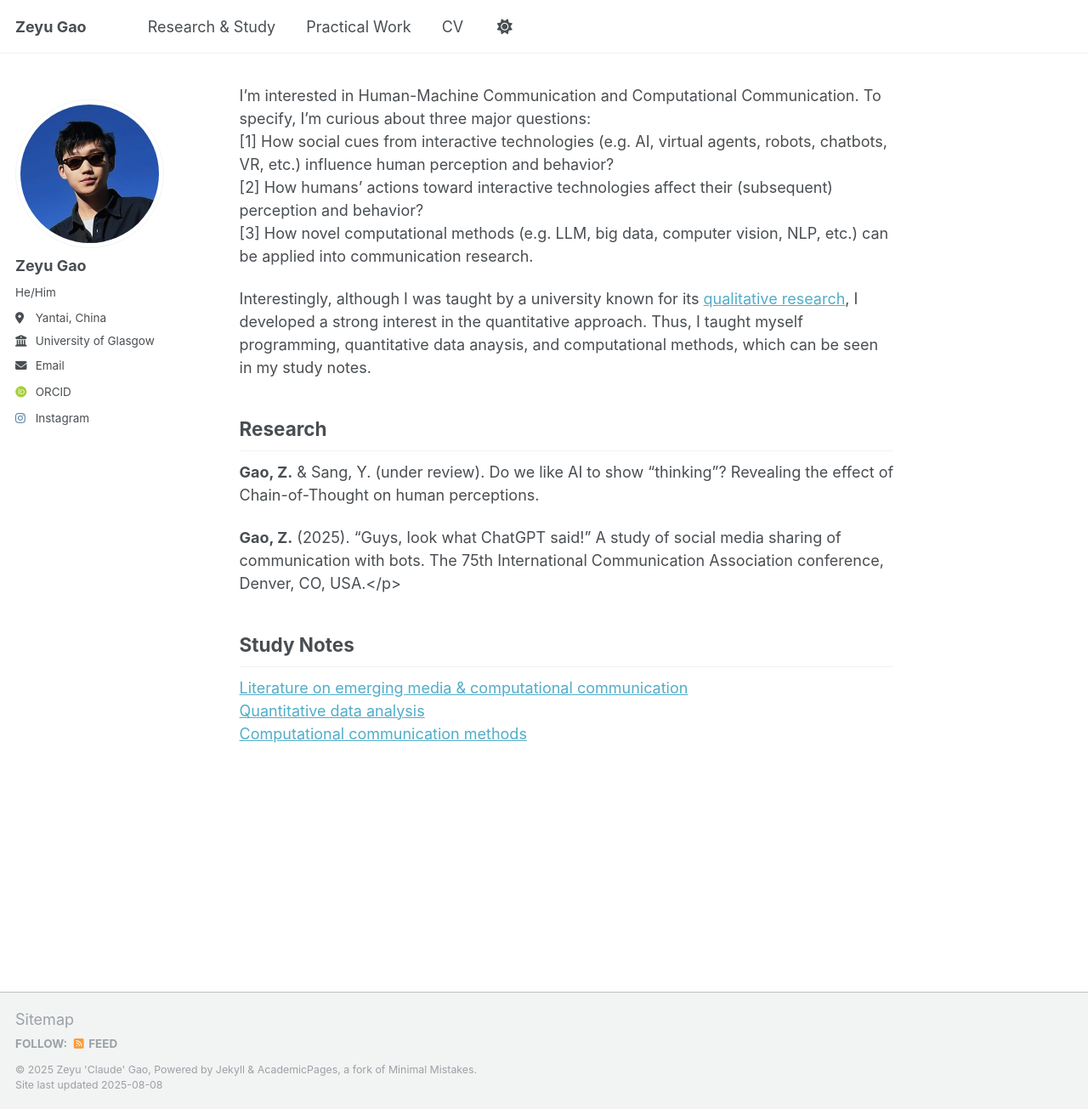
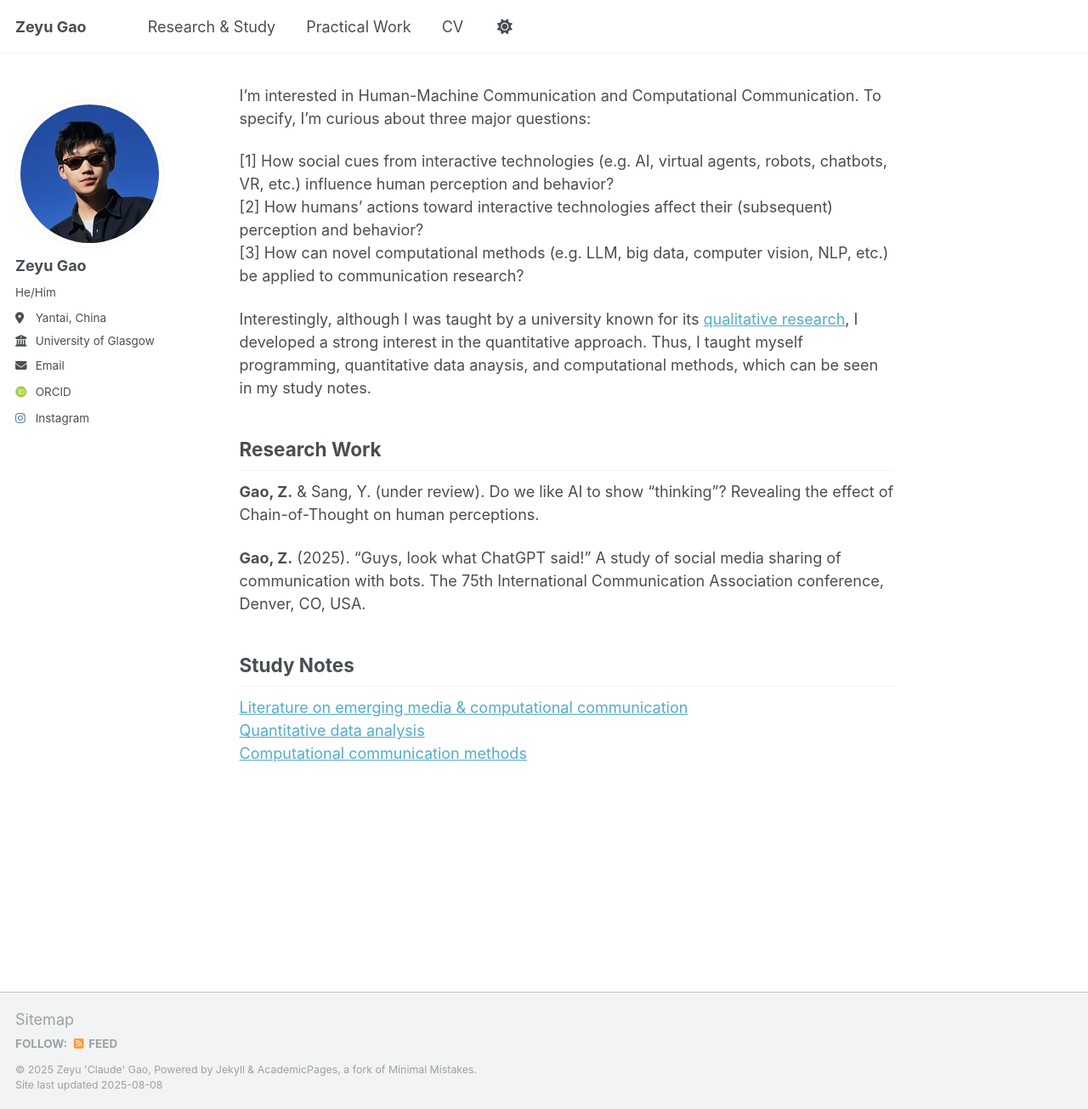
Before and after one commit to ClaudeGao01/ClaudeGao01.github.io, a Jekyll site: the page built from _pages/research.md, in a window 1280 px wide and 1305 px high. Shown: the whole window at 85% size. Built offline with Jekyll 4.4.1, drawn with Linux system fonts in a browser that asks for light colours; some web fonts are replaced; a script that is not in the unit is left out.

Commit message:
Update research.md

```diff
--- a/_pages/research.md
+++ b/_pages/research.md
@@ -4,17 +4,18 @@ author_profile: true
 ---
 
 I'm interested in Human-Machine Communication and Computational Communication. To specify, I'm curious about three major questions:
+
 [1] How social cues from interactive technologies (e.g. AI, virtual agents, robots, chatbots, VR, etc.) influence human perception and behavior?
 [2] How humans’ actions toward interactive technologies affect their (subsequent) perception and behavior?
-[3] How novel computational methods (e.g. LLM, big data, computer vision, NLP, etc.) can be applied into communication research.
+[3] How can novel computational methods (e.g. LLM, big data, computer vision, NLP, etc.) be applied to communication research?
 
 Interestingly, although I was taught by a university known for its [qualitative research](https://www.gla.ac.uk/research/az/gumg/ourpurpose/), I developed a strong interest in the quantitative approach. Thus, I taught myself programming, quantitative data anaysis, and computational methods, which can be seen in my study notes.
 
-Research
+Research Work
 ---
 **Gao, Z.** & Sang, Y. (under review). Do we like AI to show “thinking”? Revealing the effect of Chain-of-Thought on human perceptions.
 
-**Gao, Z.** (2025). “Guys, look what ChatGPT said!” A study of social media sharing of communication with bots. The 75th International Communication Association conference, Denver, CO, USA.</p>
+**Gao, Z.** (2025). “Guys, look what ChatGPT said!” A study of social media sharing of communication with bots. The 75th International Communication Association conference, Denver, CO, USA.
 
 
 Study Notes
```
